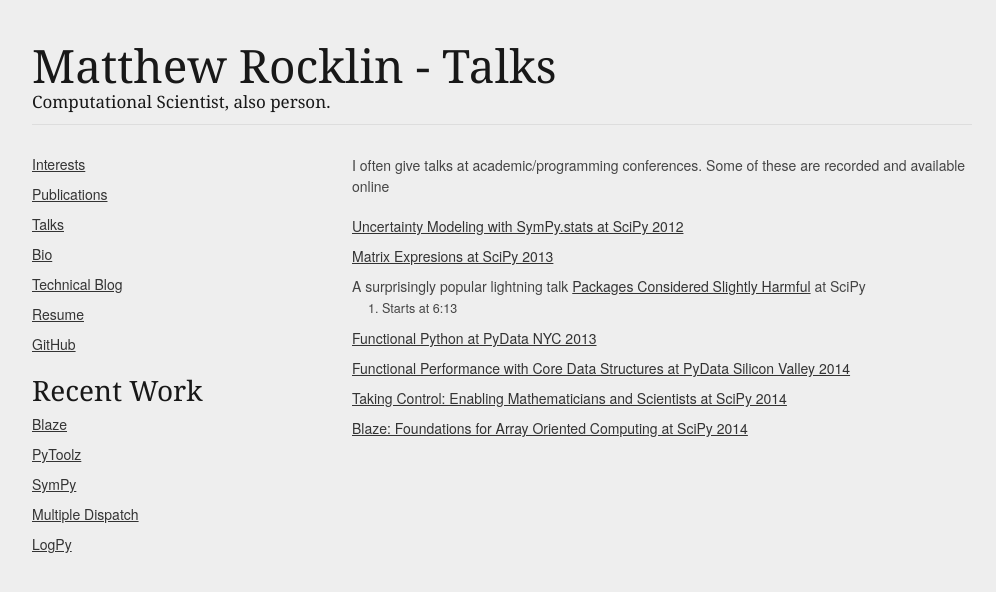
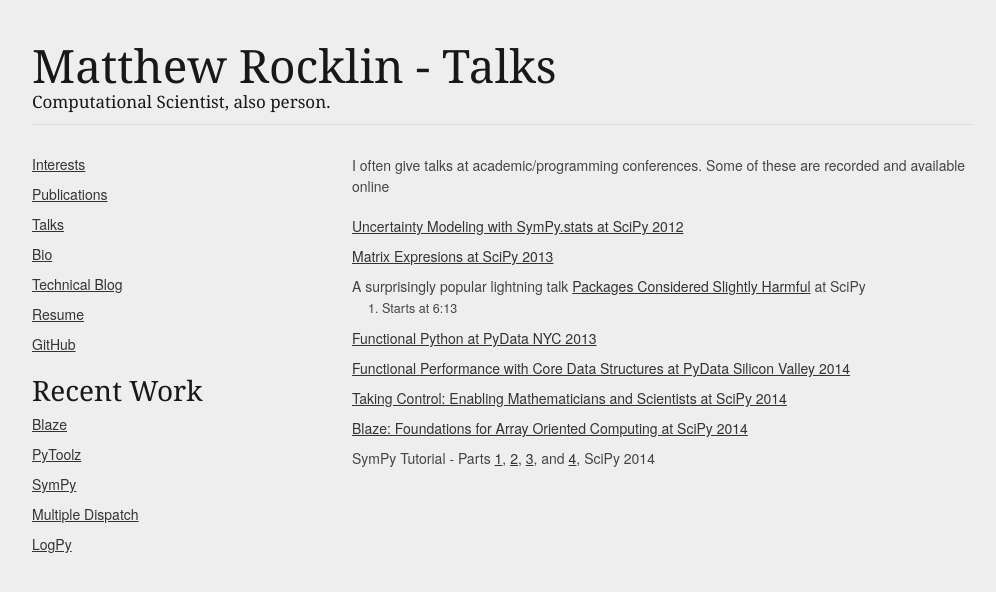
Before and after one commit to mrocklin/mrocklin.github.io, a Jekyll site: the page built from talks.md, in a window 1280 px wide. Shown: the top 592 px of the page, without its empty margins (138-1134 px from the left). Built offline with Jekyll 4.4.1, drawn with Linux system fonts in a browser that asks for light colours.

Commit message:
add sympy tutorial to talks

```diff
--- a/talks.md
+++ b/talks.md
@@ -15,3 +15,8 @@ recorded and available online
 *   [Functional Performance with Core Data Structures at PyData Silicon Valley 2014](https://www.youtube.com/watch?v=PpBK4zIaFLE)
 *   [Taking Control: Enabling Mathematicians and Scientists at SciPy 2014](https://www.youtube.com/watch?v=QldxygVVj-s)
 *   [Blaze: Foundations for Array Oriented Computing at SciPy 2014](https://www.youtube.com/watch?v=9HPR-1PdZUk)
+*   SymPy Tutorial - Parts
+[1](https://www.youtube.com/watch?v=Lgp442bibDM),
+[2](https://www.youtube.com/watch?v=_PTe10whFKo),
+[3](https://www.youtube.com/watch?v=qleGSnrnxgc),
+and [4](https://www.youtube.com/watch?v=04AGOl1P2U4),  SciPy 2014
```
